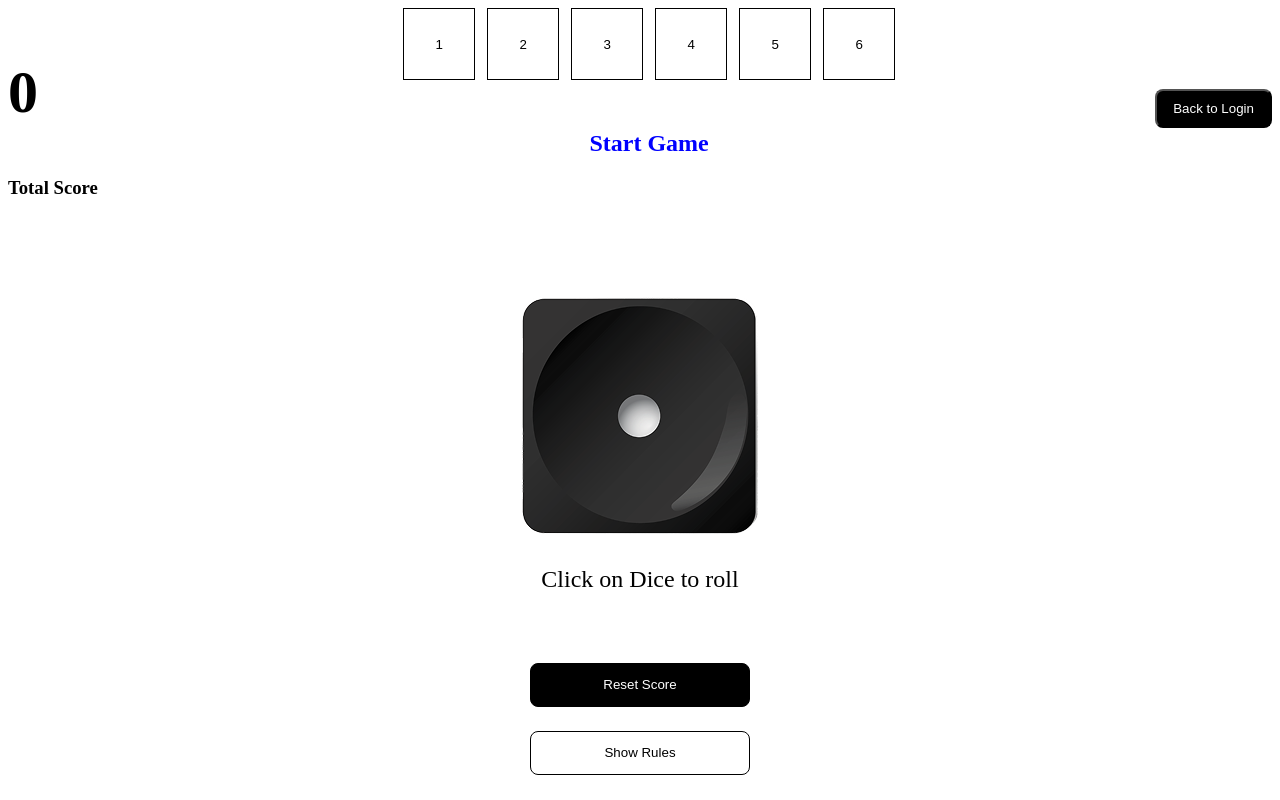
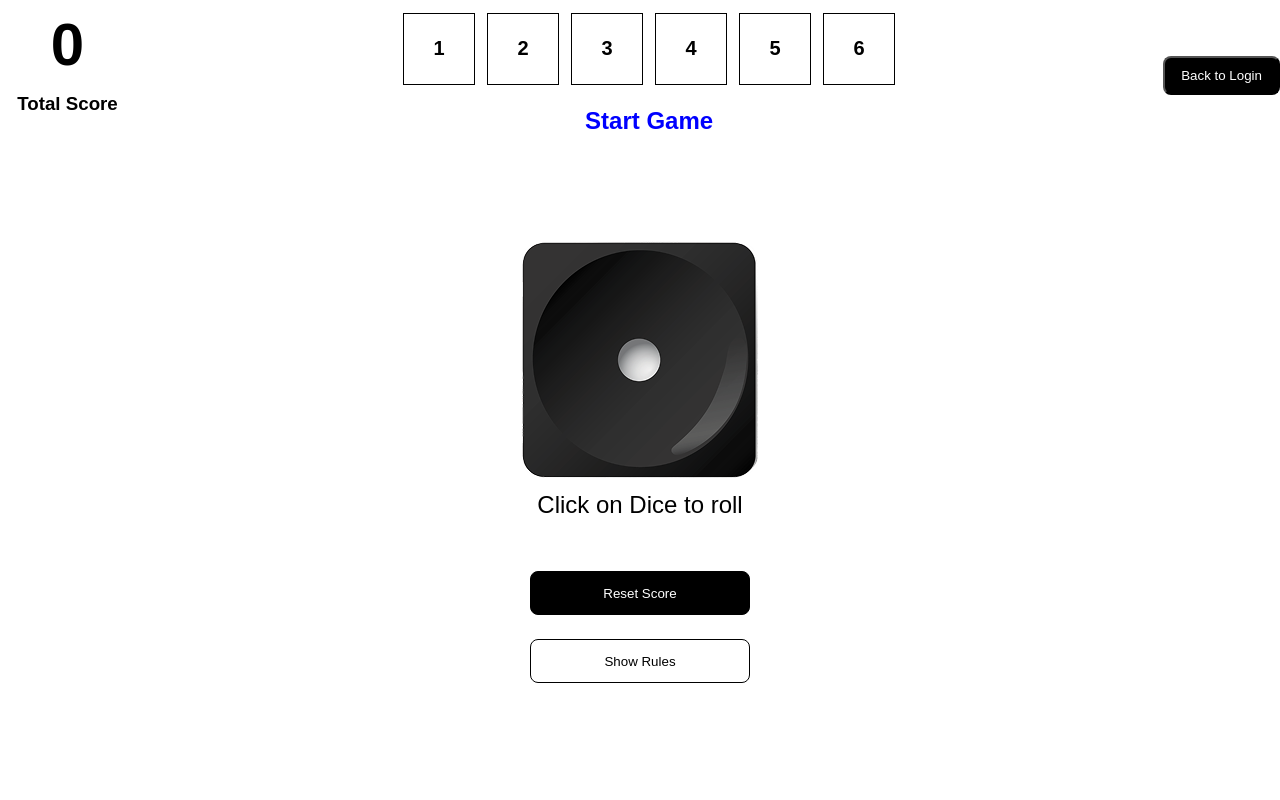
Before and after one commit to haribabu20/React-Projects, a React (Vite) app in the folder 03-Dice-game/: page /game in a window 1280 px wide. Built offline with nearby package versions, Linux system fonts and the light colour scheme.

Commit message:
Enhancement 2: removed inline styling, added psuedoClasses - root and semantic tags

```diff
--- a/03-Dice-game/components/Number.jsx
+++ b/03-Dice-game/components/Number.jsx
@@ -1,40 +1,22 @@
-import React from 'react'
-import {useState} from 'react'
-
-const Number = ({selected, setSelected, result}) => {
-
+const Number = ({ selected, setSelected, result }) => {
   return (
     <div className='number-container'>
 
       <div className='button-container'>
-        {
-          [1,2,3,4,5,6].map((num)=>(
-            <button
-              key ={num}
-              onClick={()=>setSelected(num)}
-              style = {{
-                width: '72px',
-                height: '72px',
-                cursor: 'pointer',
-                background: selected === num ? 'black' : 'white',
-                color: selected === num ? 'white' : 'black',
-                border: '1px solid black'
-              }}
-
-            >
-              {num}
-            </button>
-          ))
-        }
+        {[1,2,3,4,5,6].map((num) => (
+          <button
+            key={num}
+            onClick={() => setSelected(num)}
+            className={`number-btn ${selected === num ? "active" : ""}`}
+          >
+            {num}
+          </button>
+        ))}
       </div>
 
-      <h4 style={{
-        'display': 'flex',
-        'align-self': 'center',
-        'font-size': '24px',
-        color: result === null ? 'blue' : (result ? 'green' : 'red')
-
-      }}>
+      <h4 className={`result-text
+        ${result === null ? "info" : result ? "success" : "error"}`}
+      >
         {result === null ? 'Start Game' : (result ? 'Won' : 'Lost')}
       </h4>
 
@@ -42,4 +24,4 @@ const Number = ({selected, setSelected, result}) => {
   )
 }
 
-export default Number
+export default Number;
--- a/03-Dice-game/pages/Login.jsx
+++ b/03-Dice-game/pages/Login.jsx
@@ -1,3 +1,4 @@
+import Button from '../components/Button';
 import '../src/App.css'
 import { useNavigate } from 'react-router-dom'
 
@@ -5,19 +6,23 @@ const Login = () => {
 
   const navigate = useNavigate();
 
+  const handleLoginButton = () => {
+      navigate('/game')
+  }
+
   return(
     <>
-      <div className='login-page'>
-        <div className='container'>
+      <main className='login-page'>
+        <section className='container'>
           <div className='left'>
             <img src='../public/dice.png'/>
           </div>
           <div className='right'>
               <h1>DICE GAME</h1>
-              <button onClick={()=>navigate('/game')}>Play Now</button>
+              <Button text='Play Now' onClick={handleLoginButton} outline/>
           </div>
-        </div>
-      </div>
+        </section>
+      </main>
     </>
   )
 }
--- a/03-Dice-game/src/App.css
+++ b/03-Dice-game/src/App.css
@@ -1,10 +1,37 @@
+/* ================= RESET ================= */
 
+* {
+  margin: 0;
+  padding: 0;
+  box-sizing: border-box;
+}
+
+/* ================= GLOBAL ================= */
+
+body {
+  font-family: sans-serif;
+  line-height: 1.5;
+}
+
+
+/* pseudo-class == :root == Global variable declaration  */
+:root {
+  --black: #000000;
+  --white: #ffffff;
+  --blue:  #0000ff;
+  --green: #008000;
+  --red: #ff0000;
+  --rules: #FBF1F1;
+}
+
+/* ================= LOGIN PAGE ================= */
 
 .login-page{
   min-height: 100vh;
   display: flex;
   justify-content: center;
   align-items: center;
+  /* background-color: #000000; */
 }
 
 .container{
@@ -12,18 +39,20 @@
   width: 100%;
   display: flex;
   align-items: center;
+  gap: 40px; /* ✅ added spacing */
 }
 
 .left img{
   display: block;
   max-width: 100%;
+  height: auto;
 }
 
 .right{
   flex:1;
   display: flex;
   flex-direction: column;
-  justify-content: space-between;
+  justify-content: center; /* ✅ changed from space-between */
   gap: 16px;
 }
 
@@ -33,35 +62,44 @@
 }
 
 .right button{
-  background-color: black;
-  color: white;
+  background-color: var(--black);
+  color: var(--white);
   padding: 10px 20px;
   font-weight:bold;
   margin-top: auto;
-  align-self: flex-end; /* move this single item to end of the cross axis */
+  align-self: flex-end;
+
   height: 44px;
-  width:220px;
+  max-width: 220px; /* ✅ responsive fix */
+  width:100%;
+
   border-radius: 8px;
   cursor: pointer;
 
   display: flex;
   align-items: center;
   justify-content: center;
+
+  transition: 0.2s ease;
+}
+
+.right button:hover{
+  opacity: 0.85;
 }
 
 
-
-/* game page */
-
+/* ================= GAME PAGE ================= */
 
 .game-container{
   display: flex;
   flex-direction: column;
   align-items: center;
   gap: 84px;
+
+  max-width: 1280px; /* ✅ added */
+  width: 100%;
   margin: 0 auto;
 }
-
 
 .header-container{
   max-width: 1280px;
@@ -70,16 +108,17 @@
 
   display: flex;
   justify-content: space-between;
+  align-items: center;
 }
 
 .score-container{
   min-width: 135px;
   min-height: 151px;
-  margin: 0 auto;
+  text-align: center;
 }
 
 .score-container h1{
-  font-size: 60px;;
+  font-size: 60px;
 }
 
 .number-container{
@@ -94,7 +133,57 @@
 }
 
 
-/* Dice Box */
+/* ================= NUMBER BUTTON ================= */
+
+.number-btn {
+  width: 72px;
+  height: 72px;
+  cursor: pointer;
+  border: 1px solid var(--black);
+  background: var(--white);
+  color: black;
+  font-size: 20px;
+  font-weight: bold;
+
+  transition: 0.2s ease;
+}
+
+.number-btn:hover {
+  background: var(--white);
+}
+
+.number-btn.active {
+  background: var(--black);
+  color: var(--white);
+}
+
+.number-btn:active {
+  transform: scale(0.95); /* ✅ click feedback */
+}
+
+
+/* ================= RESULT TEXT ================= */
+
+.result-text {
+  display: flex;
+  justify-content: center;
+  font-size: 24px;
+}
+
+.result-text.info {
+  color: var(--blue)
+}
+
+.result-text.success {
+  color: var(--green)
+}
+
+.result-text.error {
+  color: var(--red)
+}
+
+
+/* ================= DICE BOX ================= */
 
 .dicebox-container{
   min-height: 450px;
@@ -104,12 +193,14 @@
   display: flex;
   flex-direction: column;
   align-items: center;
+  justify-content: center; /* ✅ added */
   gap:48px;
 }
 
 .dicebox-container img{
   display: block;
-  width: 100%;
+  max-width: 100%; /* ✅ improved */
+  height: auto;
   cursor: pointer;
 }
 
@@ -121,13 +212,10 @@
 
 .dicebox-image p{
   font-size: 24px;
-  line-height: 100%;
-  letter-spacing: 0%;
   font-weight: 500;
 }
 
 .dicebox-buttons{
-  /* border: 2px solid hotpink; */
   max-width: 220px;
   width: 100%;
   min-height: 112px;
@@ -144,12 +232,20 @@
   border-radius: 8px;
   border: 1px solid black;
   cursor: pointer;
+
+  transition: 0.2s ease;
+}
+
+.dicebox-buttons button:hover{
+  background-color: var(--black);
+  color: var(--white)
 }
 
 
-/* Rules */
+/* ================= RULES ================= */
+
 .rules-container{
-  background-color: #FBF1F1;
+  background-color: var(--rules);
   padding: 20px;
 
   display: flex;
@@ -157,15 +253,20 @@
   gap: 24px;
 
   position: relative;
+
+  max-width: 600px; /* ✅ added */
+  width: 100%;
+  margin: 0 auto;
 }
 
 .rules-container button{
   position:absolute;
   top: 10px;
   right: 10px;
-  background: rgb(239, 239, 239);
+  background: var(--white);
+  padding: 6px 10px;
+  border-radius: 4px;
   cursor: pointer;
-  /* font-size: 18px; */
 }
 
 .rules{
@@ -175,8 +276,11 @@
 }
 
 .rules p{
-  margin:0
+  margin:0;
 }
+
+
+/* ================= BACK BUTTON ================= */
 
 .loginBack-button{
   display: flex;
@@ -188,3 +292,10 @@
   cursor: pointer;
   border-radius: 8px;
 }
+
+
+/* ================= GLOBAL INTERACTION ================= */
+
+button:active {
+  transform: scale(0.97); /* ✅ global click effect */
+}
```
